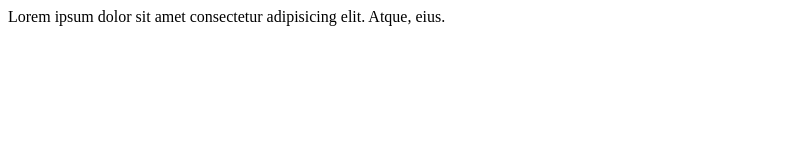
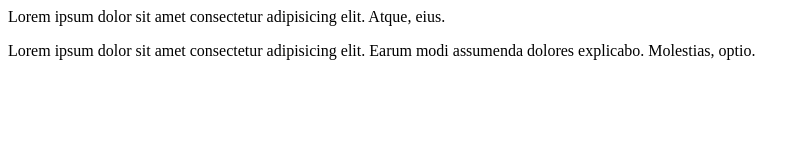
Before and after one commit to Anish-Tripathi/localRepo, a plain HTML site: page index.html in a window 1280 px wide. Shown: the whole page, without its empty margins (0-810 px from the left). Drawn offline with Linux system fonts and the light colour scheme.

Commit message:
added new para

```diff
--- a/index.html
+++ b/index.html
@@ -1 +1,2 @@
 <p>Lorem ipsum dolor sit amet consectetur adipisicing elit. Atque, eius.</p>
+<p>Lorem ipsum dolor sit amet consectetur adipisicing elit. Earum modi assumenda dolores explicabo. Molestias, optio.</p>
```
